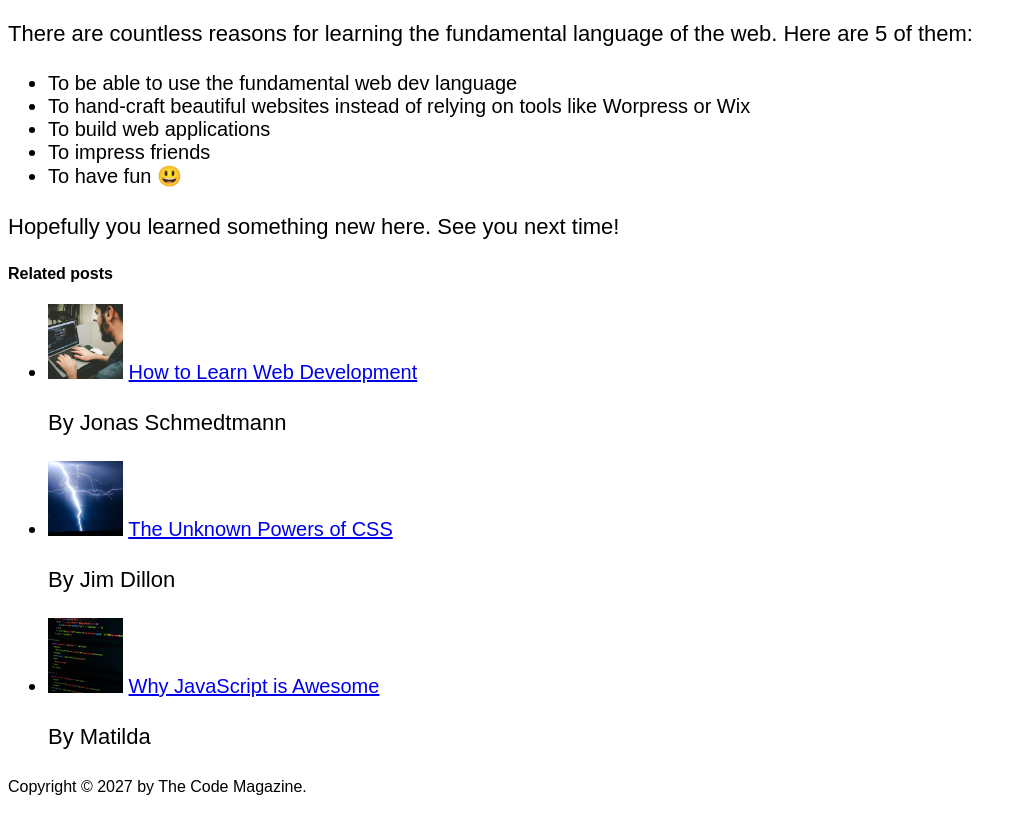
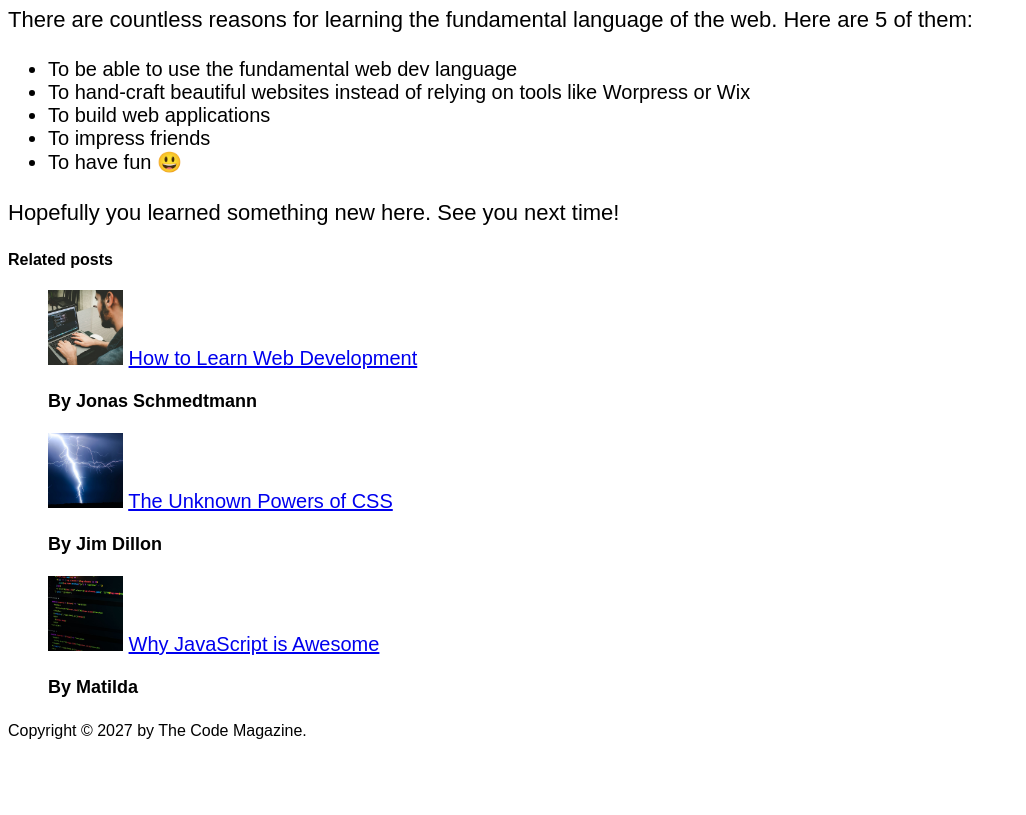
Before and after one commit to apdev14/html_css, a plain HTML site: page starter/03-CSS-Fundamentals/index.html in a window 1280 px wide. Shown: the part 1134-1949 px from the top of the page, without its empty margins (0-1026 px from the left). After the commit the page ends 1893 px from the top, so only its background shows below. Drawn offline with Linux system fonts and the light colour scheme.

Commit message:
006 Class and ID Selectors

```diff
--- a/starter/03-CSS-Fundamentals/index.html
+++ b/starter/03-CSS-Fundamentals/index.html
@@ -29,7 +29,7 @@
           width="50"
         />
 
-        <p>Posted by <strong>Laura Jones</strong> on Monday, June 21st 2027</p>
+        <p id="author">Posted by <strong>Laura Jones</strong> on Monday, June 21st 2027</p>
 
         <img
           src="img/post-img.jpg"
@@ -104,7 +104,7 @@
     <aside>
       <h4>Related posts</h4>
 
-      <ul>
+      <ul class="related">
         <li>
           <img
             src="img/related-1.jpg"
@@ -113,12 +113,12 @@
             width="75"
           />
           <a href="#">How to Learn Web Development</a>
-          <p>By Jonas Schmedtmann</p>
+          <p class="related-author">By Jonas Schmedtmann</p>
         </li>
         <li>
           <img src="img/related-2.jpg" alt="Lightning" width="75" heigth="75" />
           <a href="#">The Unknown Powers of CSS</a>
-          <p>By Jim Dillon</p>
+          <p class="related-author">By Jim Dillon</p>
         </li>
         <li>
           <img
@@ -128,7 +128,7 @@
             height="75"
           />
           <a href="#">Why JavaScript is Awesome</a>
-          <p>By Matilda</p>
+          <p class="related-author">By Matilda</p>
         </li>
       </ul>
     </aside>
--- a/starter/03-CSS-Fundamentals/style.css
+++ b/starter/03-CSS-Fundamentals/style.css
@@ -37,3 +37,17 @@ color: aqua = declaration
 color = property
 aqua = value
 */
+
+#author {
+  font-style: italic;
+  font-size: 18px;
+}
+
+.related-author {
+  font-size: 18px;
+  font-weight: bold ;
+}
+
+.related {
+  list-style: none;
+}
```
